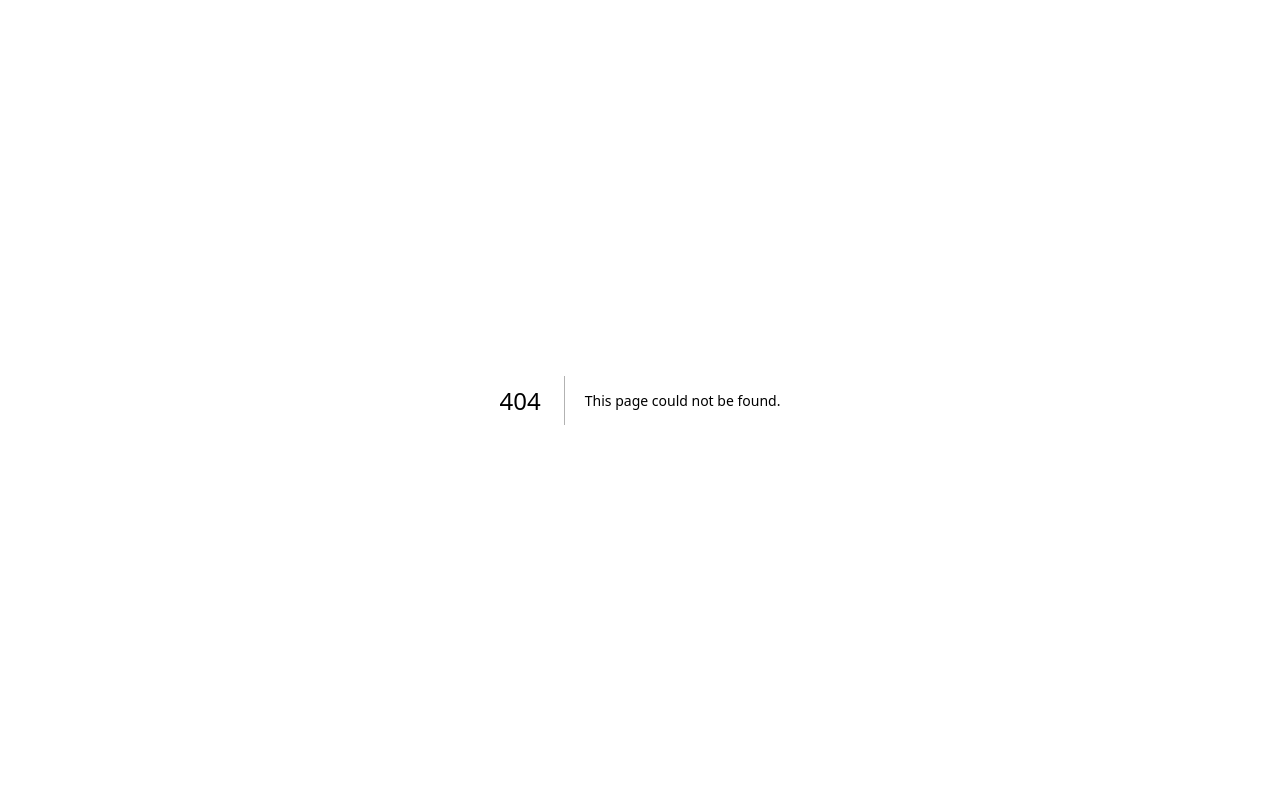
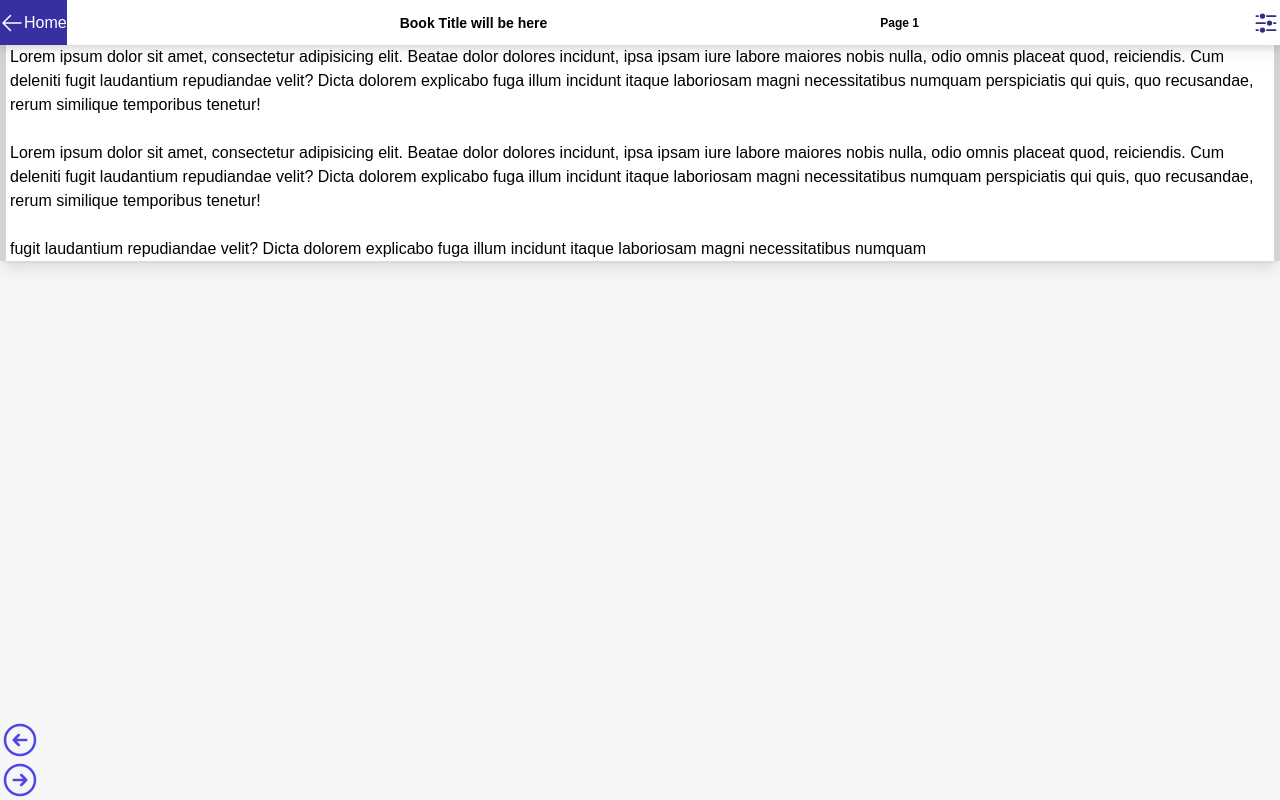
Before and after one commit to tombrowngithub/hologate, a Next.js app: page /Read in a window 1280 px wide. Before the commit this address had no page. Built offline with nearby package versions, Linux system fonts and the light colour scheme.

Commit message:
latest commit

```diff
--- a/pages/Footer.js
+++ b/pages/Footer.js
@@ -11,7 +11,6 @@ import Model from "react-modal";
 import {
     FaFacebook,
     FaTwitter,
-    FaPhone,
     FaWhatsapp,
     FaMailBulk
 } from "react-icons/fa";
--- a/pages/HomePage.js
+++ b/pages/HomePage.js
@@ -1,92 +1,106 @@
 import {ArrowLeftCircleIcon, ArrowRightCircleIcon} from '@heroicons/react/24/outline'
+import Link from "next/link";
+
 export default function HomePage() {
 
 
     return (
         <>
             <div className="my-container">
-                <div className="my-card">
+
+                <Link href="/Read" className="my-card">
                     <div className="bg-slate-400">
                         <h1 className="text-xl font-bold px-1 text-start">The moment of the Sun</h1>
                     </div>
                     <div>
-                        <p className="text-start px-1">Lorem ipsum dolor sit amet, consectetur adipisicing elit. Blanditiis dolor est, expedita hic magni modi natus numquam quaerat recusandae repellendus sed unde voluptatem. Ad atque dolorem doloribus enim ex, ipsa nihil nobis sit. Hic, optio.</p>
+                        <p className="text-start px-1">Lorem ipsum dolor sit amet, consectetur adipisicing elit.
+                            Blanditiis dolor est, expedita hic magni modi natus numquam quaerat recusandae repellendus
+                            sed unde voluptatem. Ad atque dolorem doloribus enim ex, ipsa nihil nobis sit. Hic,
+                            optio.</p>
                     </div>
+                </Link>
 
-                </div>
 
-                <div className="my-card">
+                <Link href="/Read" className="my-card">
                     <div className="bg-slate-400">
                         <h1 className="text-xl font-bold px-1 text-start">Making me glow</h1>
                     </div>
                     <div>
-                        <p className="text-start px-1">Lorem ipsum dolor sit amet, consectetur adipisicing elit. Facilis, labore?</p>
+                        <p className="text-start px-1">Lorem ipsum dolor sit amet, consectetur adipisicing elit.
+                            Facilis, labore?</p>
                     </div>
-                </div>
+                </Link>
 
-                <div className="my-card">
+                <Link href="/Read" className="my-card">
                     <div className="bg-slate-400">
                         <h1 className="text-xl font-bold px-1 text-start">night before the fall of Nainan</h1>
                     </div>
                     <div>
-                        <p className="text-start px-1">Lorem ipsum dolor sit amet, consectetur adipisicing elit. Iste, quos.</p>
+                        <p className="text-start px-1">Lorem ipsum dolor sit amet, consectetur adipisicing elit. Iste,
+                            quos.</p>
                     </div>
-                </div>
+                </Link>
 
-                <div className="my-card">
+                <Link href="/Read" className="my-card">
                     <div className="bg-slate-400">
                         <h1 className="text-xl font-bold px-1 text-start">Incredible Hulk</h1>
                     </div>
                     <div>
-                        <p className="text-start px-1">ipsum dolor sit amet, consectetur adipisicing elit. Dolore, facilis?</p>
+                        <p className="text-start px-1">ipsum dolor sit amet, consectetur adipisicing elit. Dolore,
+                            facilis?</p>
                     </div>
-                </div>
+                </Link>
 
-                <div className="my-card">
+                <Link href="/Read" className="my-card">
                     <div className="bg-slate-400">
                         <h1 className="text-xl font-bold px-1 text-start">Spirited away</h1>
                     </div>
                     <div>
-                        <p className="text-start px-1">Lorem ipsum dolor sit amet, consectetur adipisicing elit. Rerum, voluptates!</p>
+                        <p className="text-start px-1">Lorem ipsum dolor sit amet, consectetur adipisicing elit. Rerum,
+                            voluptates!</p>
                     </div>
-                </div>
+                </Link>
 
-                <div className="my-card">
+                <Link href="/Read" className="my-card">
                     <div className="bg-slate-400">
                         <h1 className="text-xl font-bold px-1 text-start">Amarathan: mother is home</h1>
                     </div>
                     <div>
-                        <p className="text-start px-1">Lorem ipsum dolor sit amet, consectetur adipisicing elit. Doloribus, placeat!</p>
+                        <p className="text-start px-1">Lorem ipsum dolor sit amet, consectetur adipisicing elit.
+                            Doloribus, placeat!</p>
                     </div>
-                </div>
+                </Link>
 
-                <div className="my-card">
+                <Link href="/Read" className="my-card">
                     <div className="bg-slate-400">
                         <h1 className="text-xl font-bold px-1 text-start">We are the World</h1>
                     </div>
                     <div>
-                        <p className="text-start px-1">Lorem ipsum dolor sit amet, consectetur adipisicing elit. Deleniti, possimus!</p>
+                        <p className="text-start px-1">Lorem ipsum dolor sit amet, consectetur adipisicing elit.
+                            Deleniti, possimus!</p>
                     </div>
-                </div>
+                </Link>
 
-                <div className="my-card">
+                <Link href="/Read" className="my-card">
                     <div className="bg-slate-400">
                         <h1 className="text-xl font-bold px-1 text-start">Scars of the Innocent</h1>
                     </div>
                     <div>
-                        <p className="text-start px-1">Lorem ipsum dolor sit amet, consectetur adipisicing elit. Dolorum, eum!</p>
+                        <p className="text-start px-1">Lorem ipsum dolor sit amet, consectetur adipisicing elit.
+                            Dolorum, eum!</p>
                     </div>
 
-                </div>
+                </Link>
 
-                <div className="my-card">
+                <Link href="/Read" className="my-card">
                     <div className="bg-slate-400">
                         <h1 className="text-xl font-bold px-1 text-start">We move</h1>
                     </div>
                     <div>
-                        <p className="text-start px-1">Lorem ipsum dolor sit amet, consectetur adipisicing elit. Aspernatur, qui.</p>
+                        <p className="text-start px-1">Lorem ipsum dolor sit amet, consectetur adipisicing elit.
+                            Aspernatur, qui.</p>
                     </div>
-                </div>
+                </Link>
             </div>
 
             <div className="mt-3 pagination">
@@ -102,7 +116,6 @@ export default function HomePage() {
             </div>
 
 
-
         </>
     )
 }
--- /dev/null
+++ b/pages/Read.js
@@ -0,0 +1,59 @@
+import {ArrowLeftIcon, AdjustmentsHorizontalIcon} from '@heroicons/react/24/solid'
+import Link from "next/link";
+import {ArrowLeftCircleIcon, ArrowRightCircleIcon} from "@heroicons/react/24/outline";
+
+export default function Read() {
+    return (
+        <div className="h-screen">
+            <div className="flex items-center justify-between  w-screen h-[45px] z-10 bg-white drop-shadow-lg top-0">
+                <Link className="flex items-center text-white bg-indigo-800 h-full" href="/"><ArrowLeftIcon
+                    className="w-6 text-white active:text-white"/><span>Home</span></Link>
+                <div className="text-sm font-bold ">
+                    <p>Book Title will be here</p>
+                </div>
+                <div className="text-xs font-bold ">
+                    <p>Page 1</p>
+                </div>
+
+                <div className=" ">
+                    <AdjustmentsHorizontalIcon className="w-7 text-indigo-900 active:text-white"/>
+                </div>
+            </div>
+
+            <div className="px-1.5 bg-zinc-300 shadow-lg">
+                <p className="bg-white px-1">Lorem ipsum dolor sit amet, consectetur adipisicing elit.
+                    Beatae dolor dolores incidunt, ipsa ipsam iure labore maiores
+                    nobis nulla, odio omnis placeat quod, reiciendis. Cum deleniti
+                    fugit laudantium repudiandae velit? Dicta dolorem explicabo fuga
+                    illum incidunt itaque laboriosam magni necessitatibus numquam
+                    perspiciatis qui quis, quo recusandae, rerum similique temporibus
+                    tenetur!
+                    <br/>
+                    <br/>
+                    Lorem ipsum dolor sit amet, consectetur adipisicing elit.
+                    Beatae dolor dolores incidunt, ipsa ipsam iure labore maiores
+                    nobis nulla, odio omnis placeat quod, reiciendis. Cum deleniti
+                    fugit laudantium repudiandae velit? Dicta dolorem explicabo fuga
+                    illum incidunt itaque laboriosam magni necessitatibus numquam
+                    perspiciatis qui quis, quo recusandae, rerum similique temporibus
+                    tenetur!
+                    <br/>
+                    <br/>
+                    fugit laudantium repudiandae velit? Dicta dolorem explicabo fuga
+                    illum incidunt itaque laboriosam magni necessitatibus numquam
+
+                </p>
+
+            </div>
+            <div className="pagination fixed bottom-0 left-0 right-0">
+                <div className="active:bg-red-300 rounded-3xl">
+                    <ArrowLeftCircleIcon className="w-10 text-indigo-600"/>
+                </div>
+
+                <div className="active:bg-red-300 rounded-3xl">
+                    <ArrowRightCircleIcon className="w-10 text-indigo-600"/>
+                </div>
+            </div>
+        </div>
+    )
+}
```
